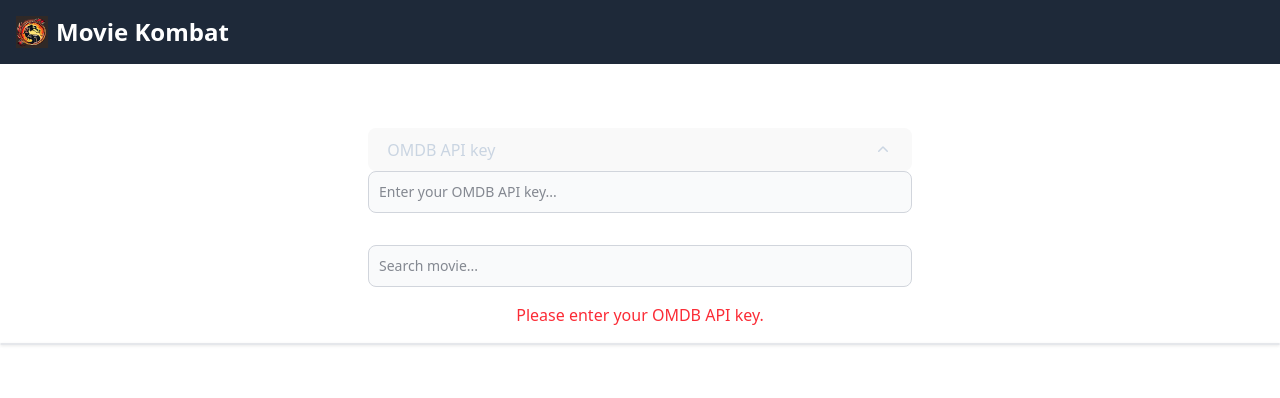
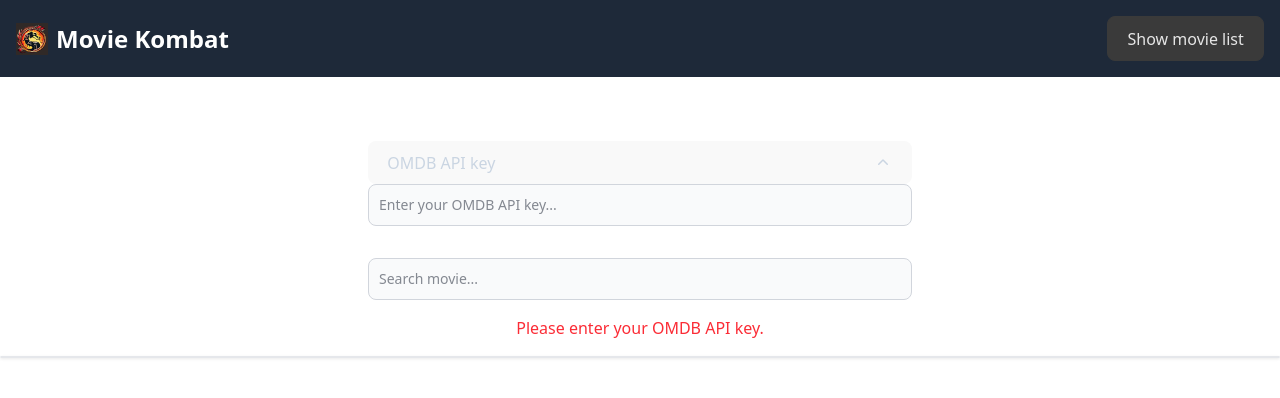
Before and after one commit to pablorotten/movie-kombat, a React (Vite) app: page / in a window 1280 px wide. Shown: the top 398 px of the page. Built offline with nearby package versions, Linux system fonts and the light colour scheme.

Commit message:
Dummy button Show movie list

```diff
--- a/src/App.tsx
+++ b/src/App.tsx
@@ -89,20 +89,27 @@
 
   return (
     <>
-      <header className="flex items-center p-4 bg-gray-800 text-white">
+      <header className="flex items-center justify-between p-4 bg-gray-800 text-white">
+        <div className="flex items-center">
           <img
             src={movieKombatLogo}
             alt="Movie Kombat Logo"
             className="h-8 w-8 mr-2"
           />
           <h1 className="text-2xl font-bold">Movie Kombat</h1>
+        </div>
+
+        {/* --- HERE IS THE NEW DUMMY BUTTON --- */}
+        <button type="button" className="btn-secondary">
+          Show movie list
+        </button>
       </header>
 
       <div className="max-w-3xl mx-auto text-center mt-16">
         {/* Header text */}
       </div>
 
-      {/* --- NEW API Key Section --- */}
+      {/* --- API Key Section --- */}
       <div className="max-w-xl mx-auto px-4">
         <button
           onClick={() => setIsAccordionOpen(!isAccordionOpen)}
@@ -171,7 +178,7 @@
               <button
                 type="button"
                 onClick={handleAddMovie}
-                className="mt-4 p-2.5 w-full text-sm font-medium text-white bg-blue-700 rounded-lg border border-blue-700 hover:bg-blue-800"
+                className="btn-primary mt-4 p-2.5 w-full text-sm"
               >
                 Add to List
               </button>
```
Lines whose indentation alone changed are shown as unchanged.
